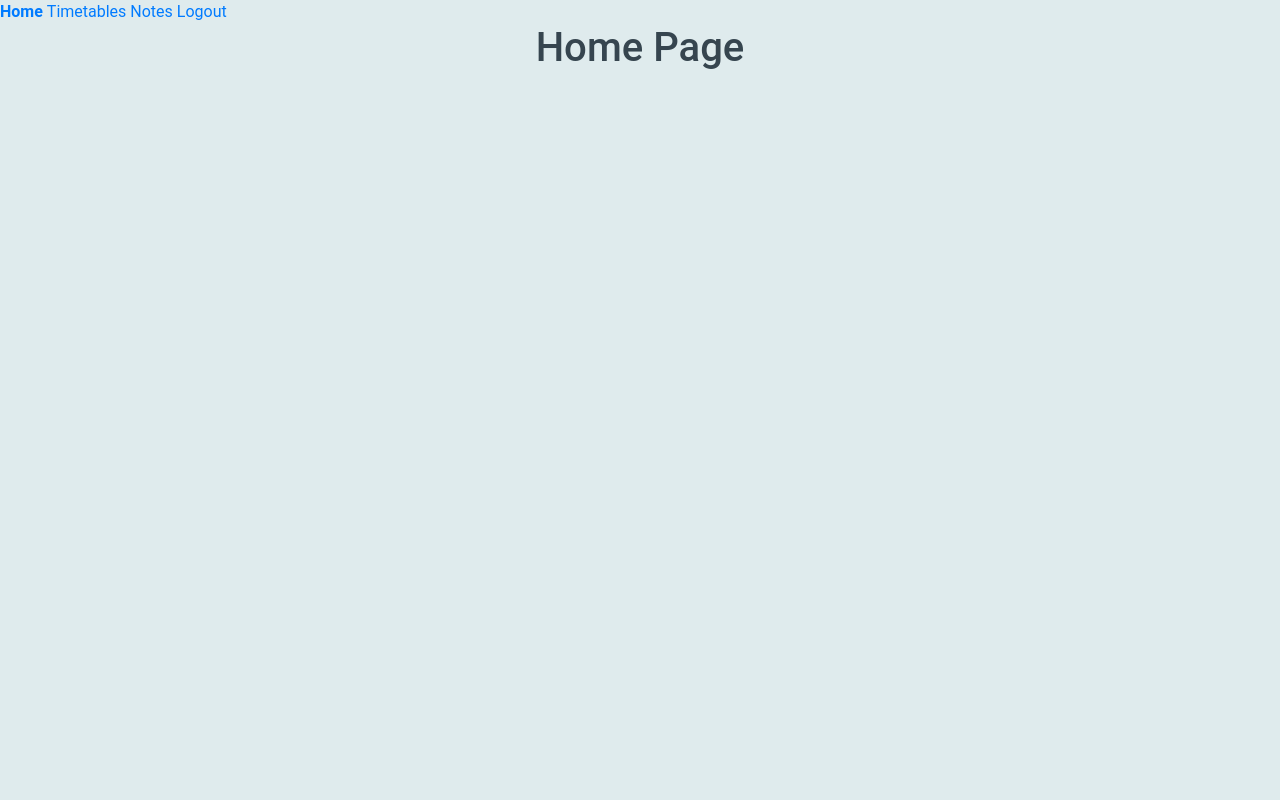
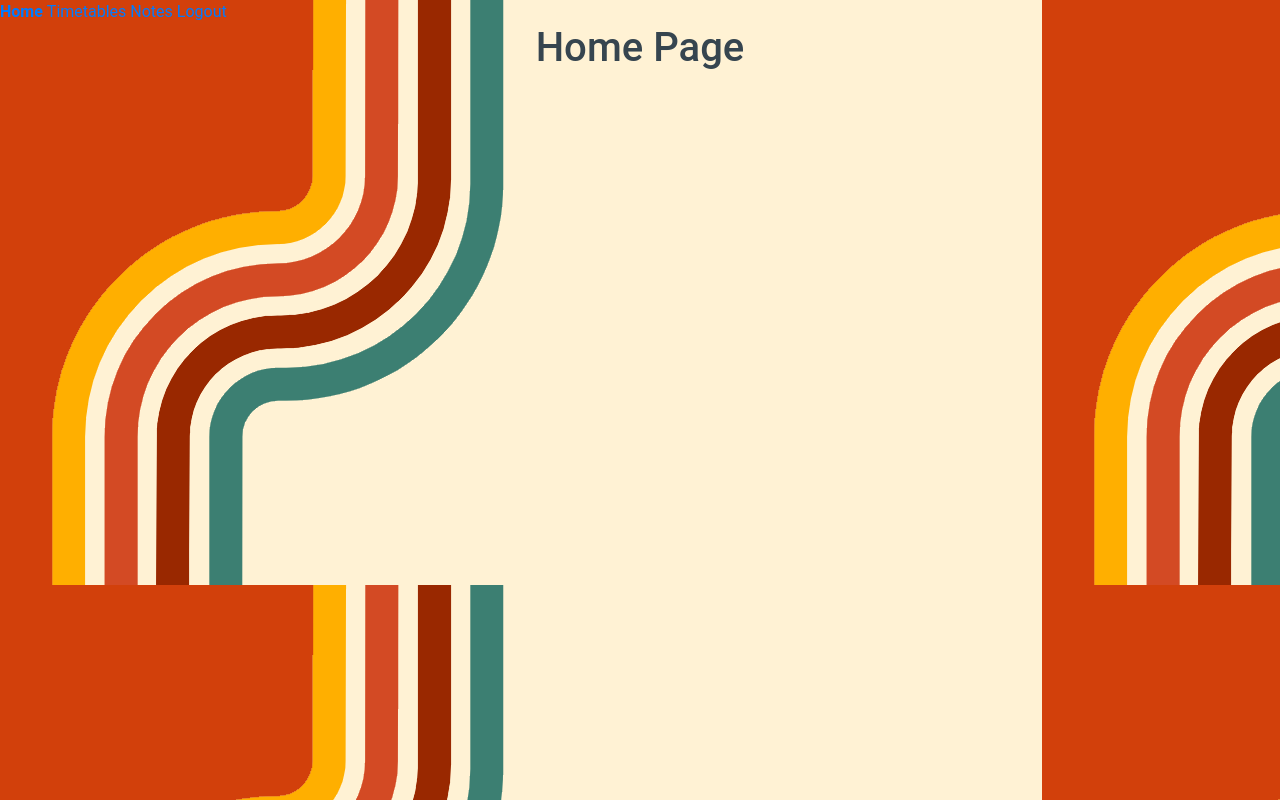
Before and after one commit to ConmHayes/Revision-App, a React (Vite) app in the folder client/: page / in a window 1280 px wide. Built offline with nearby package versions, Linux system fonts and the light colour scheme; the HTML template or start-up script is replaced by a standard one.

Commit message:
Messing with styling

```diff
--- a/client/src/App.css
+++ b/client/src/App.css
@@ -7,7 +7,7 @@ h1 {
 }
 
 body {
-  background: linear-gradient(109.6deg, #ff724b, #f1ae9b 20%, #fffbed 80%);
+  background-image: url("./assets/start.png");
   min-height: 100%;
   font-family: "Jost", sans-serif;
   min-height: 100vh; /* Use viewport height instead of height */
@@ -244,15 +244,6 @@ a {
   text-decoration: none;
 }
 
-body,
-html {
-  height: 100%;
-}
-
-body {
-  background: #dfebed;
-  font-family: "Roboto", sans-serif;
-}
 
 .container {
   align-items: center;
```
Also changed, not shown: client/src/assets/start.png (added).
